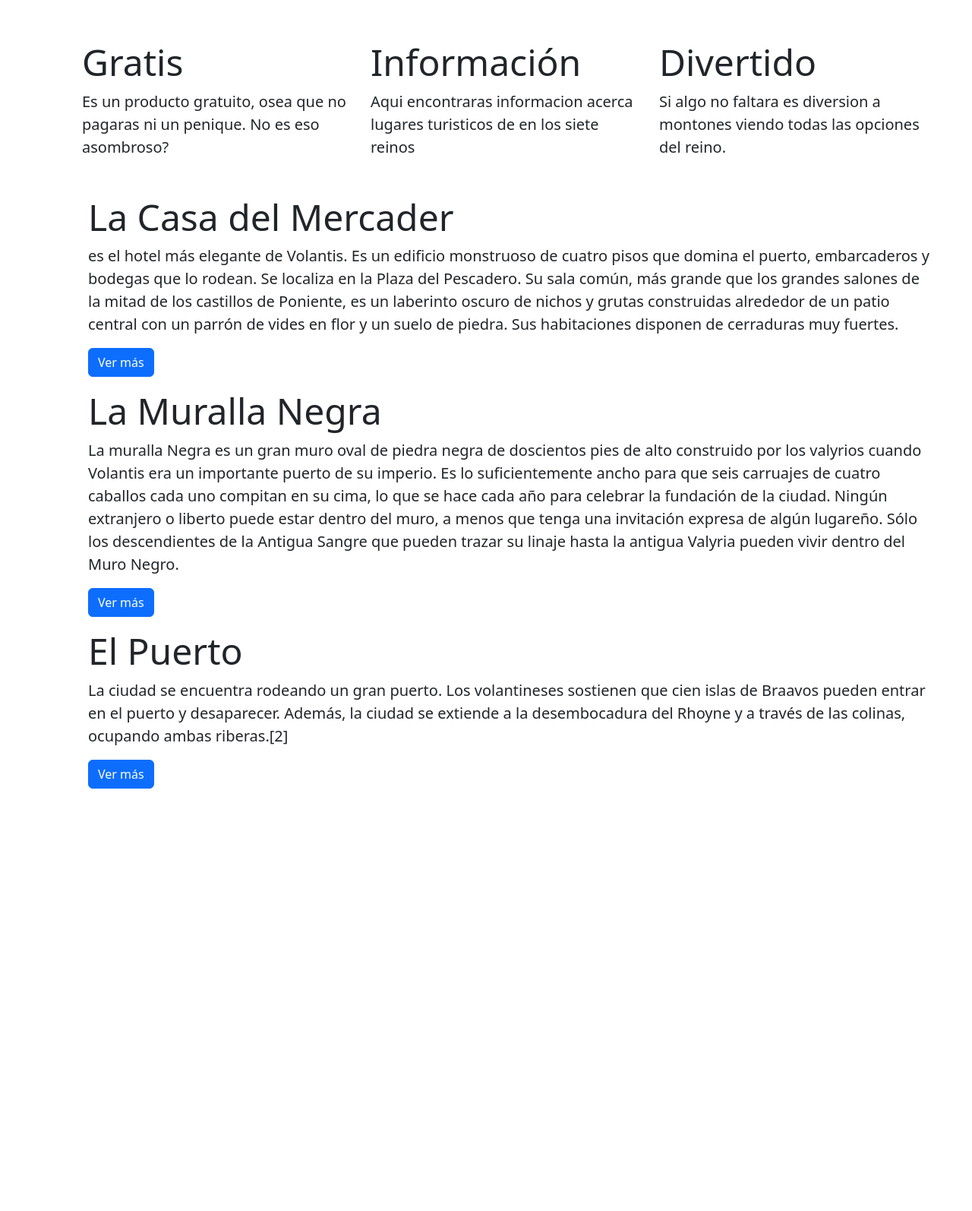
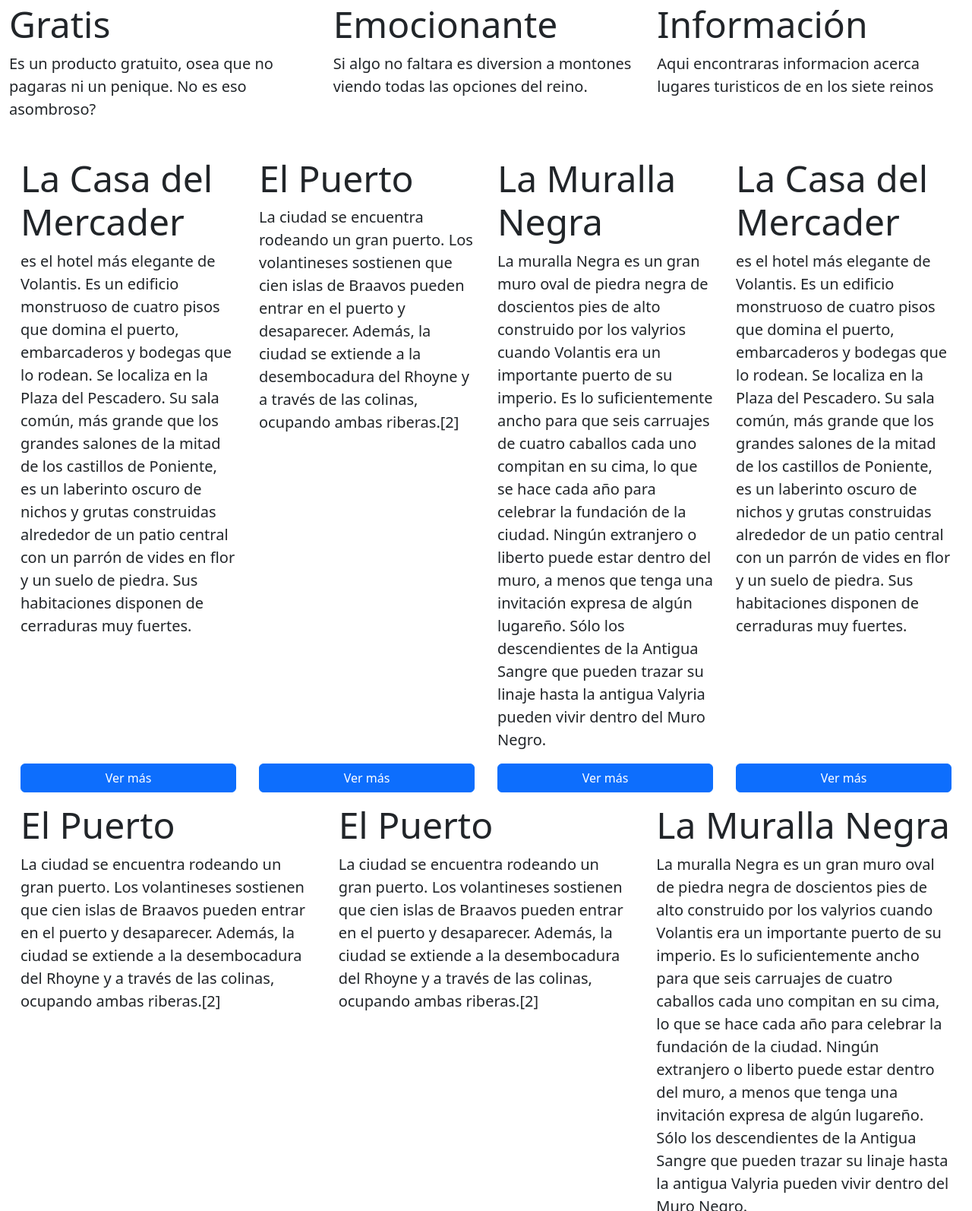
Before and after one commit to zettsu/guia-hoteles, a website: page index.html in a window 1280 px wide. Shown: the part 110-1704 px from the top of the page at 76% size. Before the commit the page ends 1204 px from the top, so only its background shows below. Drawn offline with nearby package versions, Linux system fonts and the light colour scheme.

Commit message:
added customized styles in order to achive practices

```diff
--- /dev/null
+++ b/css/styles.css
@@ -0,0 +1,24 @@
+.jumbotron {
+    background-color: darkcyan;
+    padding: 10px;
+    margin-bottom: 10px;
+}
+
+.customized-card {
+    flex: 1 250px;
+    display: flex;
+    flex-direction: column;
+    justify-content: space-between;
+    padding: 2px 10px 2px 10px;
+    margin: 5px;
+}
+
+.customized-card > div > .btn {
+    width: 100%;
+}
+
+footer {
+    margin-top: 60px;
+    padding: 10px;
+    background-color: tomato;
+}
--- a/index.html
+++ b/index.html
@@ -7,38 +7,45 @@
 
         <!-- Bootstrap CSS -->
         <link rel="stylesheet" href="node_modules/bootstrap/dist/css/bootstrap.min.css">
+        <link rel="stylesheet" href="css/styles.css">
 
-        <title>Guia hoteles</title>
+        <title>Guia turistica de los siete reinos</title>
     </head>
     <body>
-        <div class="jumbotron p-3 p-xl-5">
+        <div class="jumbotron">
             <h1 class="display-4 mb-3">Guia turistica de los siete reinos</h1>
-            <div class="container ms-lg-5 mt-lg-5">
+        </div>
+        <div class="container-fluid">
             <div class="row">
                 <div class="col-sm-1 col-md-4 col-lg-4">
                     <h1 class="display-5">Gratis</h1>
                     <p class="lead">Es un producto gratuito, osea que no pagaras ni un penique. No es eso asombroso?</p>
                 </div>
                 <div class="col-sm-1 col-md-4 col-lg-4">
+                    <h2 class="display-5">Emocionante</h2>
+                    <p class="lead">Si algo no faltara es diversion a montones viendo todas las opciones del reino.</p>
+                </div>
+                <div class="col-sm-1 col-md-4 col-lg-4">
                     <h2 class="display-5">Información</h2>
                     <p class="lead">Aqui encontraras informacion acerca lugares turisticos de en los siete reinos</p>
                 </div>
-                    <div class="col-sm-1 col-md-4 col-lg-4">
-                        <h2 class="display-5">Divertido</h2>
-                        <p class="lead">Si algo no faltara es diversion a montones viendo todas las opciones del reino.</p>
             </div>
-                </div>
-                <div class="row mt-4">
-                    <div class="col-12 m-2">
+            <div class="d-flex flex-wrap flex-row-reverse mt-4">
+                <div class="customized-card">
+                    <div>
                         <h2 class="display-5">La Casa del Mercader</h2>
                         <p class="lead">es el hotel más elegante de Volantis. Es un edificio monstruoso de cuatro pisos que domina el puerto,
                             embarcaderos y bodegas que lo rodean. Se localiza en la Plaza del Pescadero. Su sala común, más grande que los grandes
                             salones de la mitad de los castillos de Poniente, es un laberinto oscuro de nichos y grutas construidas alrededor de un
                             patio central con un parrón de vides en flor y un suelo de piedra. Sus habitaciones disponen de cerraduras muy fuertes.
                         </p>
+                    </div>
+                    <div>
                         <button type="button" class="btn btn-primary">Ver más</button>
                     </div>
-                    <div class="col-12 m-2">
+                </div>
+                <div class="customized-card">
+                    <div>
                         <h2 class="display-5">La Muralla Negra</h2>
                         <p class="lead">La muralla Negra es un gran muro oval de piedra negra de doscientos pies de alto
                             construido por los valyrios cuando Volantis era un importante puerto de su imperio.
@@ -46,15 +53,89 @@
                             compitan en su cima, lo que se hace cada año para celebrar la fundación de la ciudad.
                             Ningún extranjero o liberto puede estar dentro del muro, a menos que tenga una invitación expresa de algún lugareño. Sólo los descendientes de la Antigua Sangre que pueden trazar su linaje hasta la antigua Valyria pueden vivir dentro del Muro Negro.
                         </p>
+                    </div>
+                    <div>
                         <button type="button" class="btn btn-primary">Ver más</button>
                     </div>
-                    <div class="col-12 m-2">
+                </div>
+                <div class="customized-card">
+                    <div>
                         <h2 class="display-5">El Puerto</h2>
                         <p class="lead">La ciudad se encuentra rodeando un gran puerto. Los volantineses sostienen que cien islas de Braavos pueden entrar en el puerto y desaparecer. Además, la ciudad se extiende a la desembocadura del Rhoyne y a través de las colinas, ocupando ambas riberas.[2]</p>
+                    </div>
+                    <div>
+                        <button type="button" class="btn btn-primary">Ver más</button>
+                    </div>
+                </div>
+                <div class="customized-card">
+                    <div>
+                        <h2 class="display-5">La Casa del Mercader</h2>
+                        <p class="lead">es el hotel más elegante de Volantis. Es un edificio monstruoso de cuatro pisos que domina el puerto,
+                            embarcaderos y bodegas que lo rodean. Se localiza en la Plaza del Pescadero. Su sala común, más grande que los grandes
+                            salones de la mitad de los castillos de Poniente, es un laberinto oscuro de nichos y grutas construidas alrededor de un
+                            patio central con un parrón de vides en flor y un suelo de piedra. Sus habitaciones disponen de cerraduras muy fuertes.
+                        </p>
+                    </div>
+                    <div>
+                        <button type="button" class="btn btn-primary">Ver más</button>
+                    </div>
+                </div>
+                <div class="customized-card">
+                    <div>
+                        <h2 class="display-5">La Muralla Negra</h2>
+                        <p class="lead">La muralla Negra es un gran muro oval de piedra negra de doscientos pies de alto
+                            construido por los valyrios cuando Volantis era un importante puerto de su imperio.
+                            Es lo suficientemente ancho para que seis carruajes de cuatro caballos cada uno
+                            compitan en su cima, lo que se hace cada año para celebrar la fundación de la ciudad.
+                            Ningún extranjero o liberto puede estar dentro del muro, a menos que tenga una invitación expresa de algún lugareño. Sólo los descendientes de la Antigua Sangre que pueden trazar su linaje hasta la antigua Valyria pueden vivir dentro del Muro Negro.
+                        </p>
+                    </div>
+                    <div>
+                        <button type="button" class="btn btn-primary">Ver más</button>
+                    </div>
+                </div>
+                <div class="customized-card">
+                    <div>
+                        <h2 class="display-5">El Puerto</h2>
+                        <p class="lead">La ciudad se encuentra rodeando un gran puerto. Los volantineses sostienen que cien islas de Braavos pueden entrar en el puerto y desaparecer. Además, la ciudad se extiende a la desembocadura del Rhoyne y a través de las colinas, ocupando ambas riberas.[2]</p>
+                    </div>
+                    <div>
+                        <button type="button" class="btn btn-primary">Ver más</button>
+                    </div>
+                </div>
+                <div class="customized-card">
+                    <div>
+                        <h2 class="display-5">El Puerto</h2>
+                        <p class="lead">La ciudad se encuentra rodeando un gran puerto. Los volantineses sostienen que cien islas de Braavos pueden entrar en el puerto y desaparecer. Además, la ciudad se extiende a la desembocadura del Rhoyne y a través de las colinas, ocupando ambas riberas.[2]</p>
+                    </div>
+                    <div>
                         <button type="button" class="btn btn-primary">Ver más</button>
                     </div>
                 </div>
             </div>
+            <footer>
+                <div class="row">
+                    <div class="col-sm-4 d-flex flex-column">
+                        <a href="#">Facebook</a>
+                        <a href="#">Twitter</a>
+                        <a href="#">Instangram</a>
+                        <a href="#">TikTok</a>
+                    </div>
+                    <div class="col-sm-4">
+                        <address>
+                            <p>Montevideo 5511, Uruguay</p>
+                            <p>+598090111222</p>
+                            <p>contacto@guiaturistica.com</p>
+                        </address>
+                    </div>
+                    <div class="col-sm-4 d-flex flex-column align-items-end">
+                        <a href="#">Nosotros</a>
+                        <a href="#">Precios</a>
+                        <a href="#">Terminos y condiciones</a>
+                        <a href="#">Contacto</a>
+                    </div>
+                </div>
+            </footer>
         </div>
         <script src="node_modules/bootstrap/dist/js/bootstrap.bundle.min.js"></script>
     </body>
```
Lines whose indentation alone changed are shown as unchanged.
